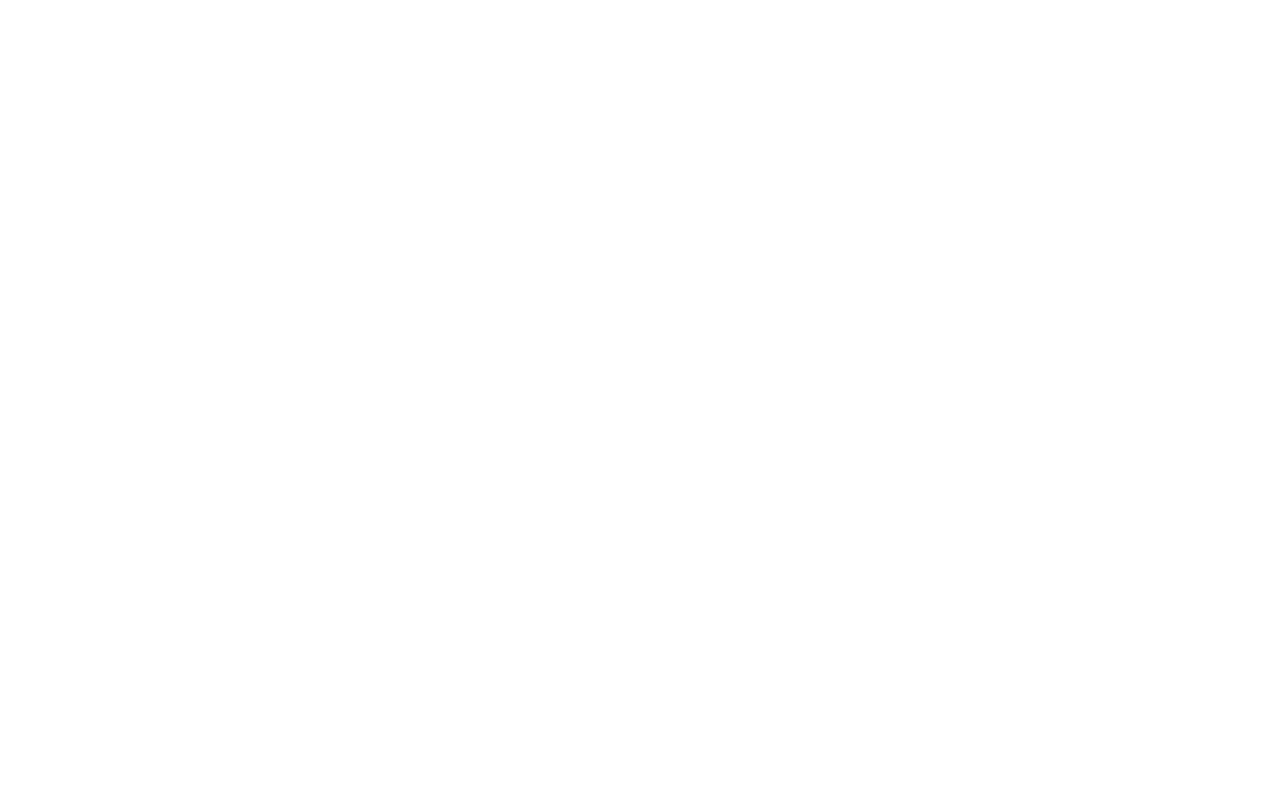
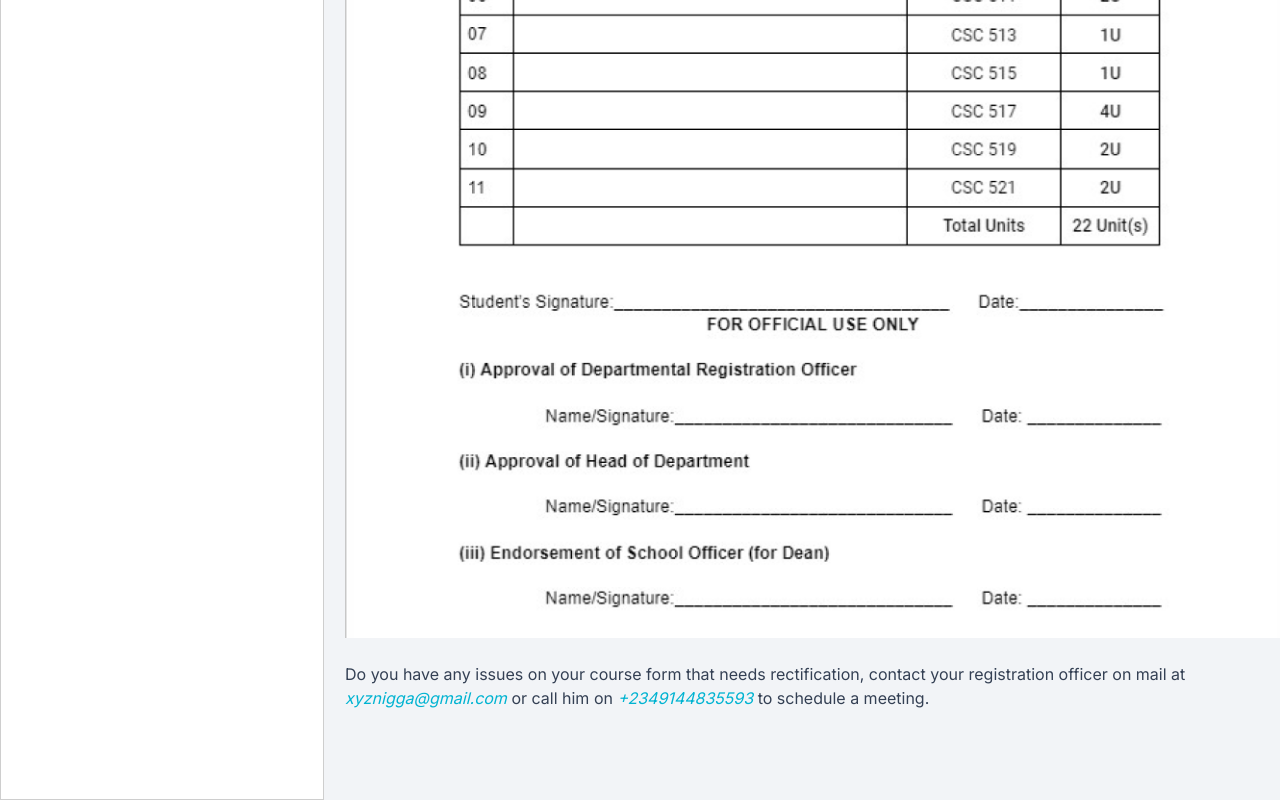
Before and after one commit to chayilDeborah/socrs, a Next.js app: page /student/course in a window 1280 px wide. Shown: the part 868-1668 px from the top of the page. Before the commit the page ends 800 px from the top, so only its background shows below. Built offline with nearby package versions, Linux system fonts and the light colour scheme.

Commit message:
feat: complete studentCourse page

```diff
--- a/app/component/StudCourse.js
+++ b/app/component/StudCourse.js
@@ -1,4 +1,6 @@
-import React from 'react'
+import Image from 'next/image'
+import React from 'react';
+import courseform from '../assets/courseform.png'
 
 const StudCourse = () => {
   return (
@@ -19,7 +21,12 @@
             <div>Semester/Session: 1ST [2023/2024]</div>
             <div>Phone/Email: 08114147940 [aniyikayeolamide@gmail.com]</div>
           </div>
-          <div className='font-bold text-[#344054] text-[16px] mt-[24px] '>Status: <i className='font-normal'>Pending...</i></div>
+          <div className='font-bold text-[#344054] text-[16px] mt-[24px] mb-[8px] '>Status: <i className='font-normal'>Pending...</i></div>
+          <div className='mb-[24px]'>
+            <Image src={courseform} alt='form ' className='' />
+          </div>
+          <div className='text-[#344054] text-[16px] mb-[90px]'>Do you have any issues on your  course form that needs rectification, contact your registration officer on mail at <i className='text-[#00B3D1] cursor-pointer'>xyznigga@gmail.com</i> or
+call him on <i className='text-[#00B3D1] cursor-pointer '>+2349144835593</i> to schedule a meeting.</div>
         </div>
 
       </div>
```
Also changed, not shown: app/assets/courseform.png (added).
